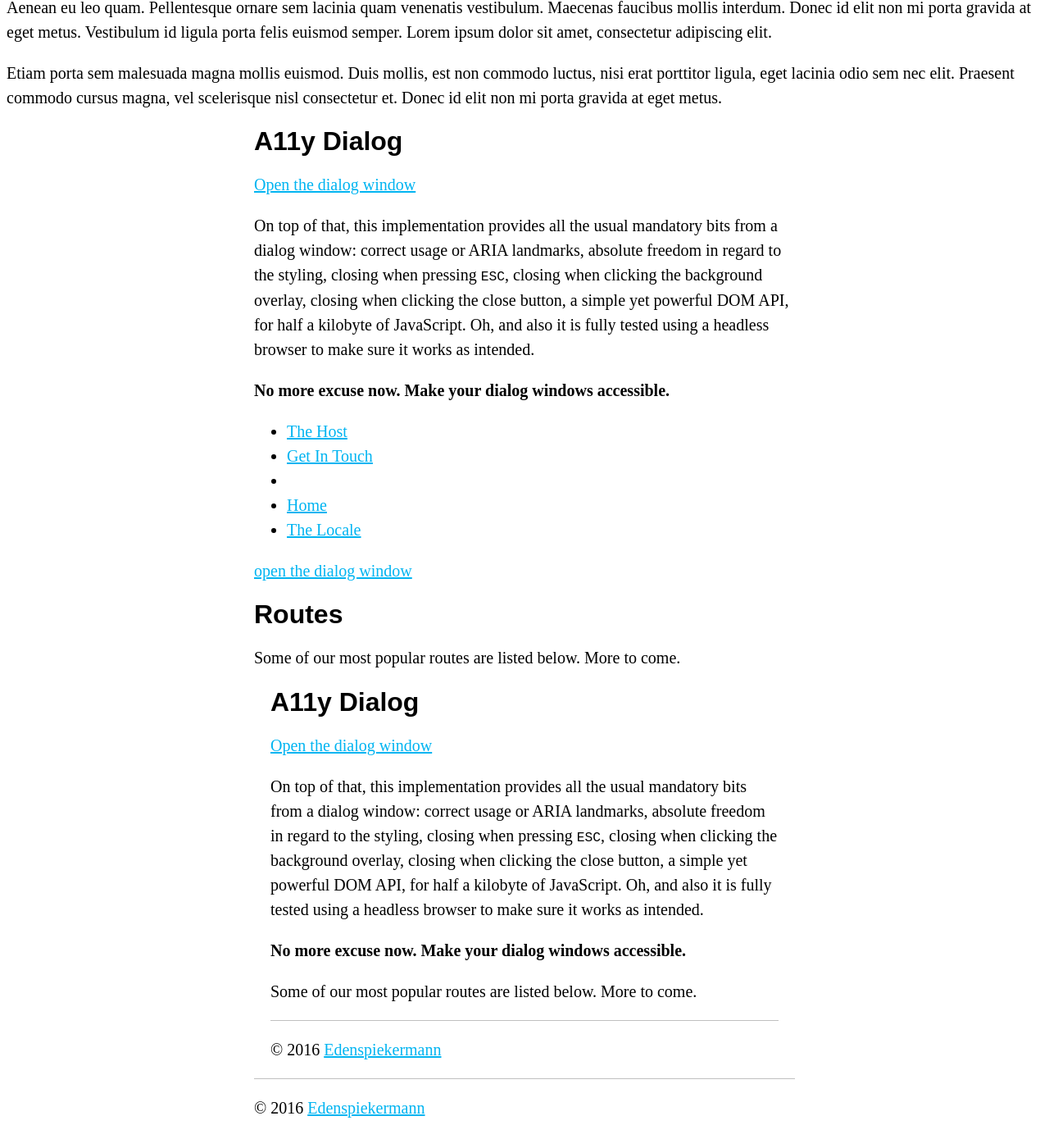
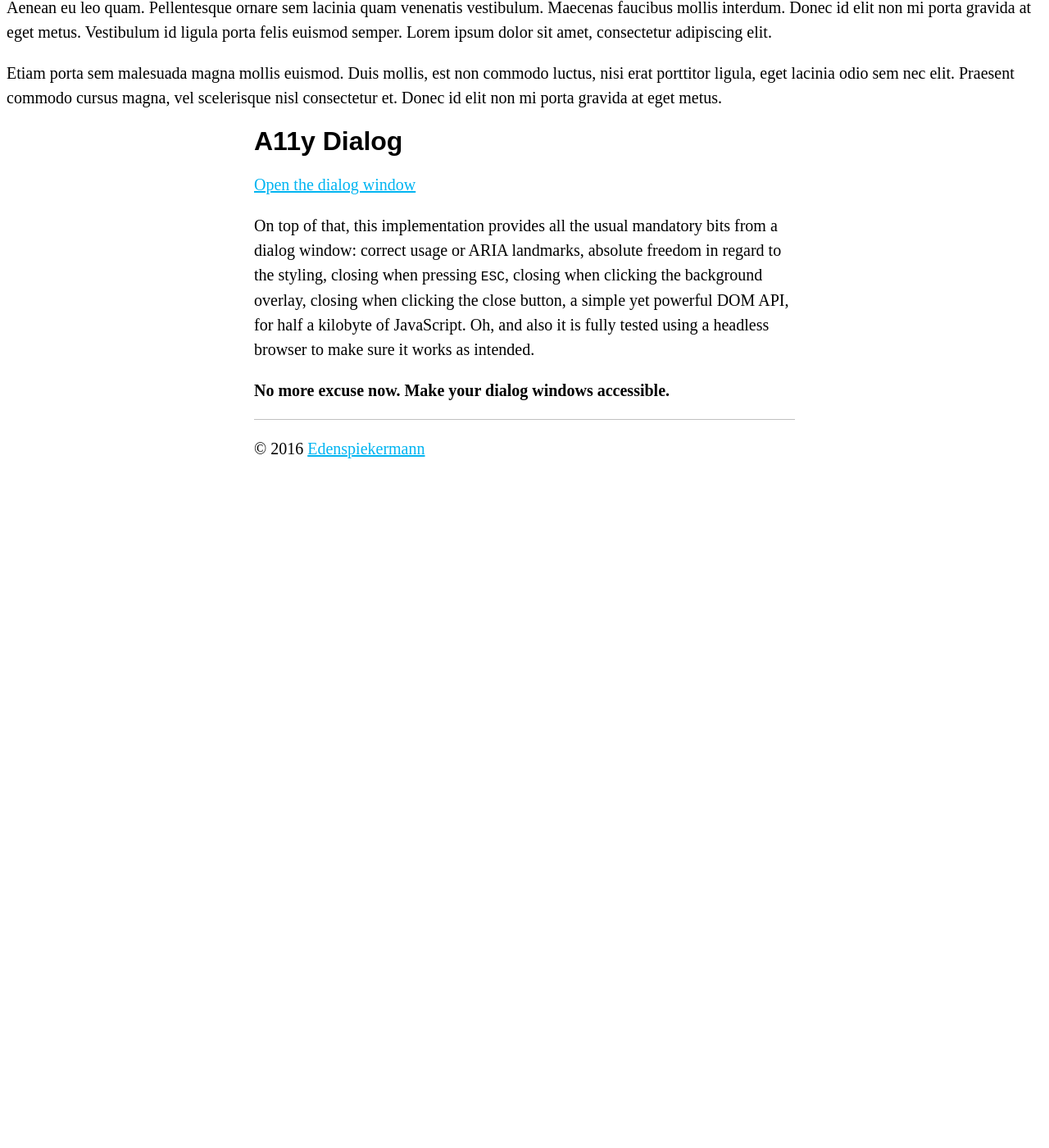
Before and after one commit to jsbarkema/local-rides, a Jekyll site: the page built from get-in-touch.markdown, in a window 1280 px wide and 1400 px high, scrolled down 351 px. Shown: the whole window at 82% size. Built offline with Jekyll 4.4.1, drawn with Linux system fonts in a browser that asks for light colours; after the commit the page ends 981 px from its top, so only the background shows below that.

Commit message:
Just checking out collections

```diff
--- a/_layouts/default.html
+++ b/_layouts/default.html
@@ -25,8 +25,6 @@
 
   <p><strong>No more excuse now. Make your dialog windows accessible.</strong></p>
 
-  {{ site.rides }}
-
   <footer role="contentinfo">
     &copy;&nbsp;2016 <a href="http://edenspiekermann.com">Edenspiekermann</a>
   </footer>
--- a/_layouts/home.html
+++ b/_layouts/home.html
@@ -2,5 +2,3 @@
 layout: default
 footer_scripts: "<script type='text/javascript' src='/assets/js/home.js'></script>"
 ---
-
-{{site.guides}}
--- a/index.markdown
+++ b/index.markdown
@@ -5,3 +5,5 @@ layout: default
 ---
 
 Sed posuere consectetur est at lobortis. Donec sed odio dui. Fusce dapibus, tellus ac cursus commodo, tortor mauris condimentum nibh, ut fermentum massa justo sit amet risus. Curabitur blandit tempus porttitor. Sed posuere consectetur est at lobortis. Duis mollis, est non commodo luctus, nisi erat porttitor ligula, eget lacinia odio sem nec elit. Vivamus sagittis lacus vel augue laoreet rutrum faucibus dolor auctor.
+
+{{site.guides}}
```
Also changed, not shown: 4 other files.
